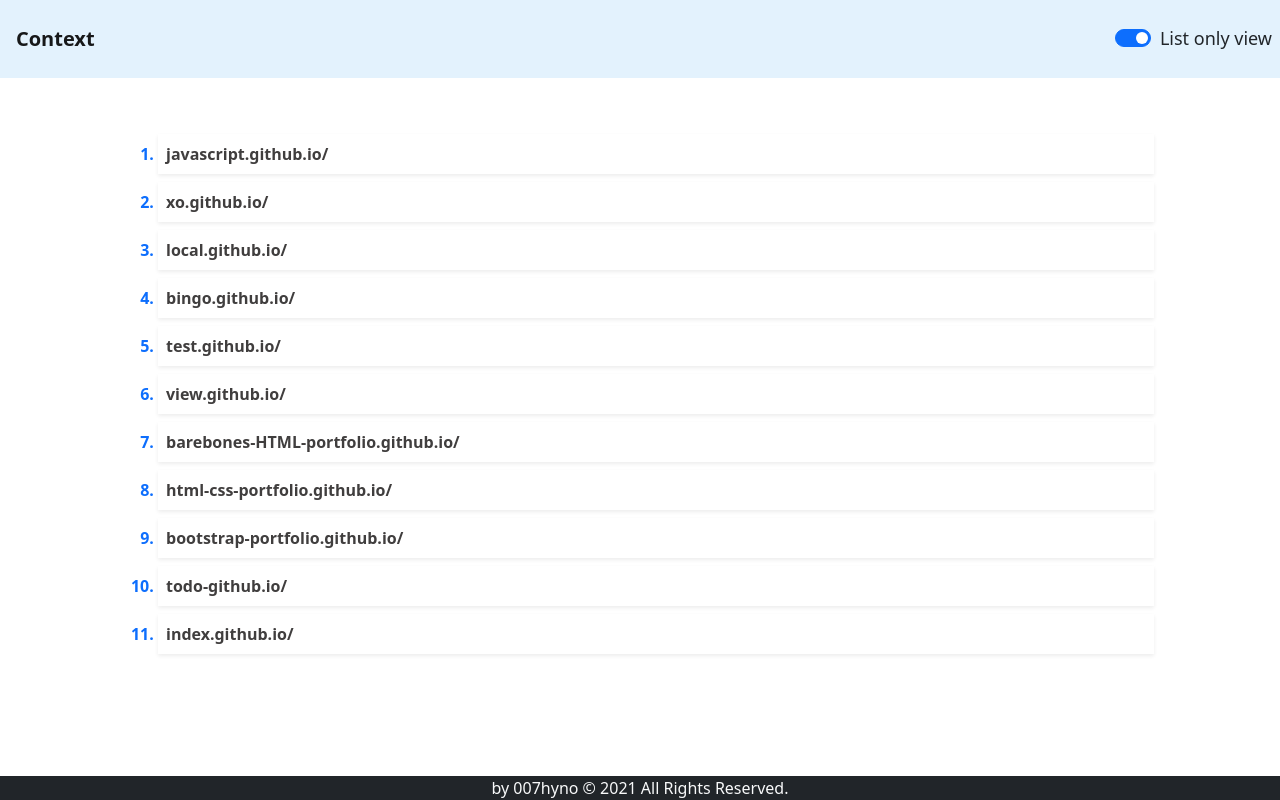
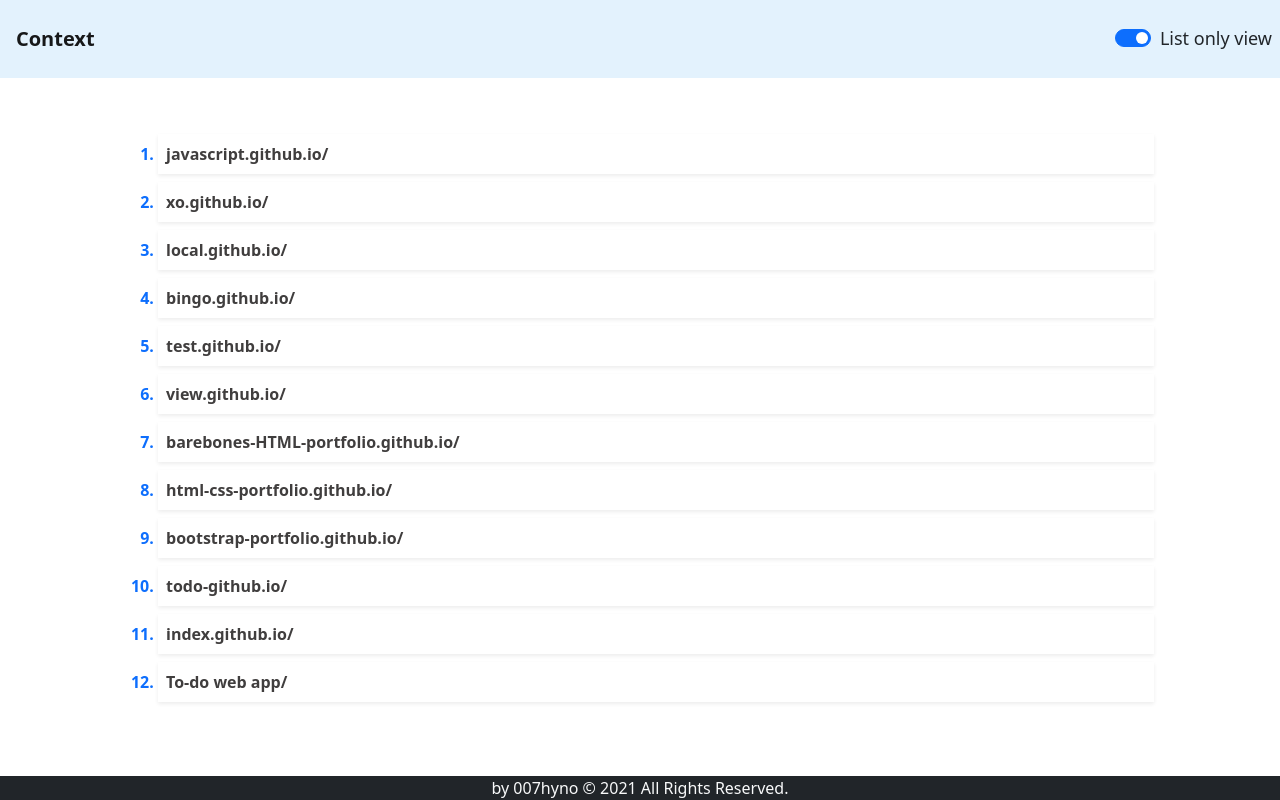
Before and after one commit to 007hyno/index.github.io, a plain HTML site: page index.html in a window 1280 px wide. Drawn offline with nearby package versions, Linux system fonts and the light colour scheme.

Commit message:
todo web app added

```diff
--- a/index.html
+++ b/index.html
@@ -51,6 +51,7 @@ li:hover{
             <li class="p-2 m-2 shadow-sm text-primary lin "><a target="_blank" href="https://007hyno.github.io/bootstrap-portfolio.github.io/">bootstrap-portfolio.github.io/</a></li>
             <li class="p-2 m-2 shadow-sm text-primary lin "><a target="_blank" href="https://007hyno.github.io/todo-github.io/">todo-github.io/</a></li>
             <li class="p-2 m-2 shadow-sm text-primary lin "><a target="_blank" href="https://007hyno.github.io/index.github.io/">index.github.io/</a></li>
+            <li class="p-2 m-2 shadow-sm text-primary lin "><a target="_blank" href="https://todo-2456f.web.app/">To-do web app/</a></li>
           </ol>
         </div>
       </div>
```
